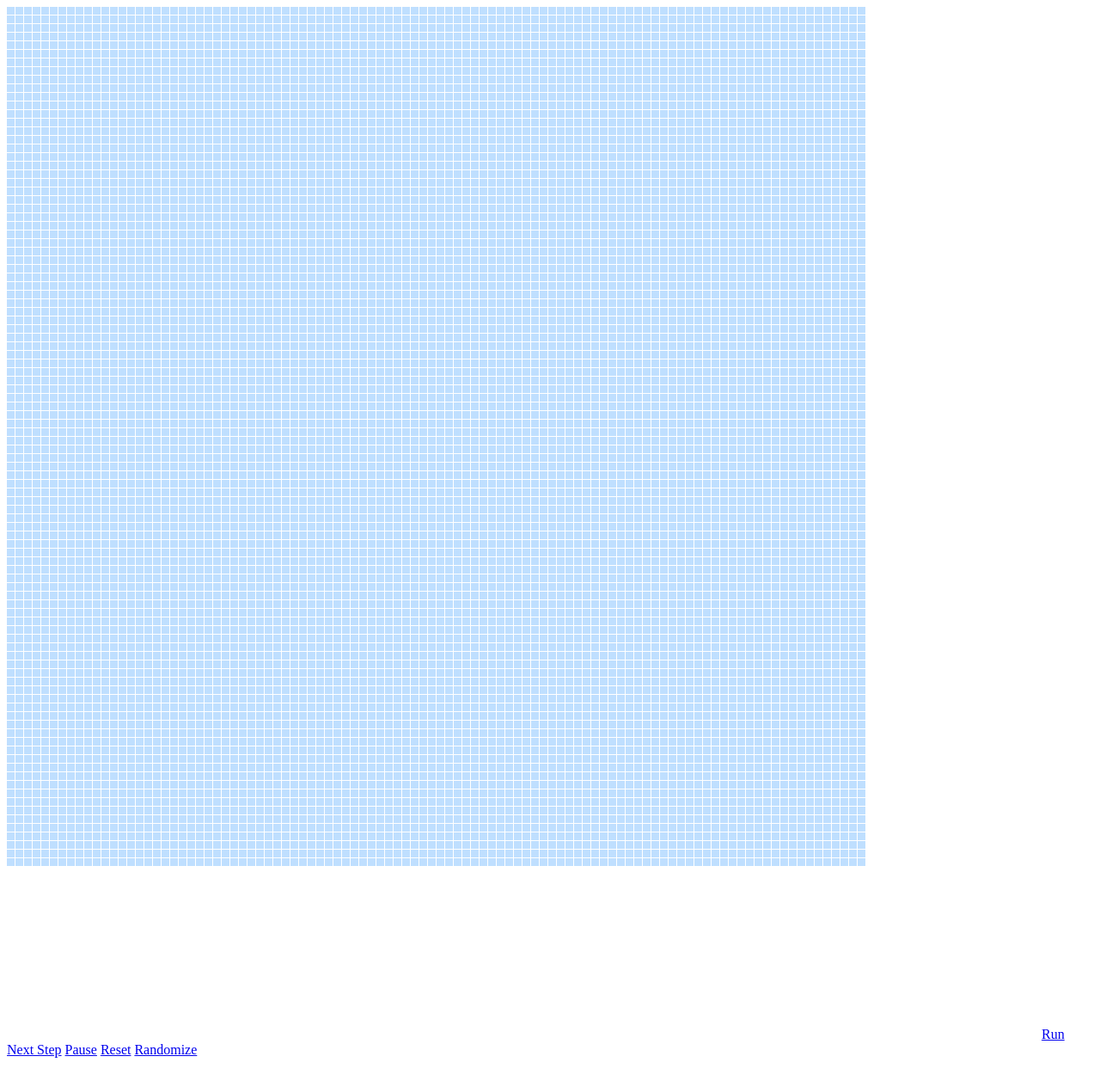
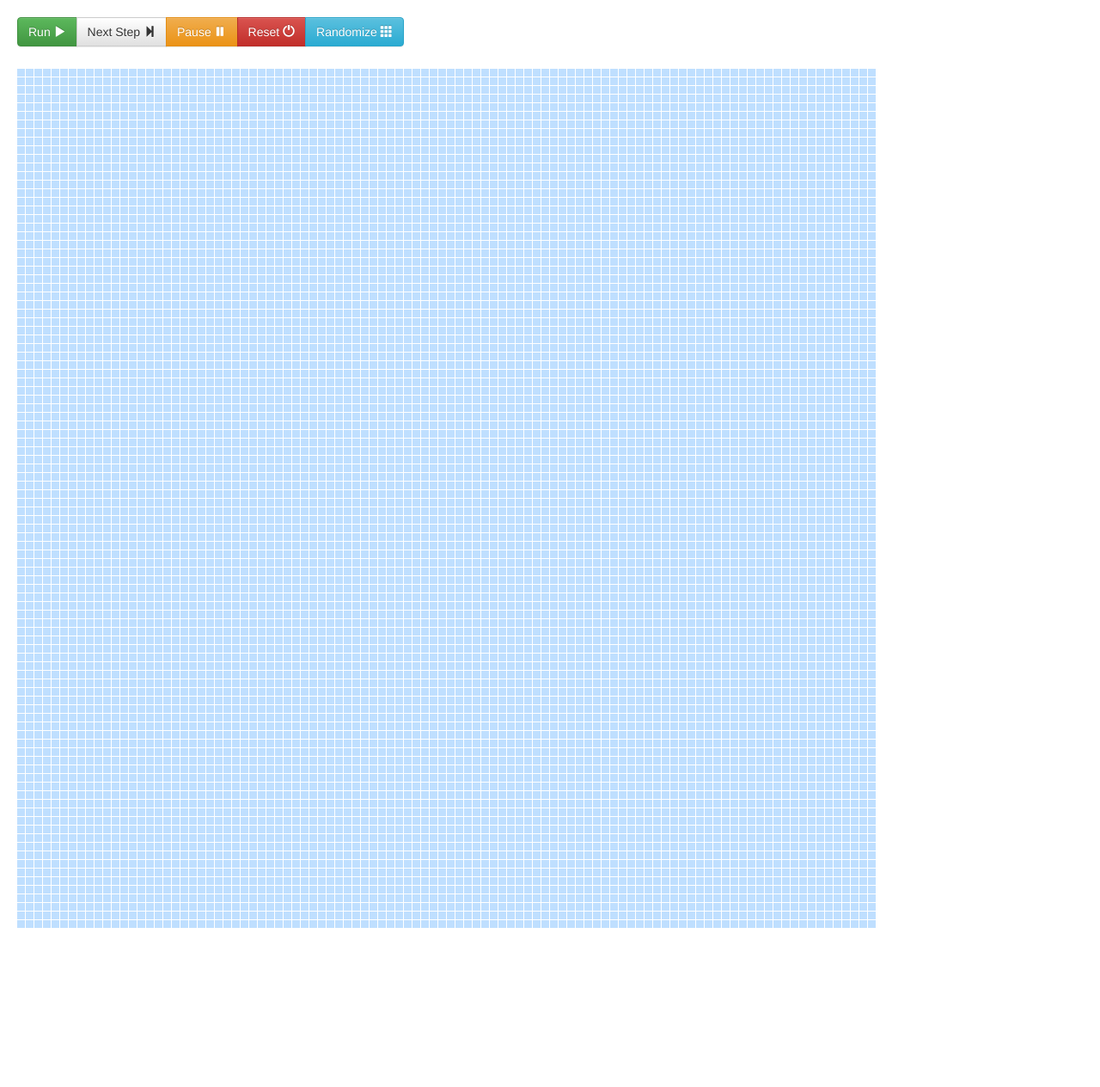
Before and after one commit to akurtovic/conway, a plain HTML site: page index.html in a window 1280 px wide. Shown: the whole page at 86% size. Before the commit the page ends 1238 px from the top, so only its background shows below. Drawn offline with nearby package versions, Linux system fonts and the light colour scheme.

Commit message:
Styling changes; adding Bootsrap

```diff
--- a/index.html
+++ b/index.html
@@ -1,15 +1,26 @@
 <!DOCTYPE html>
 <html>
 <head>
-	<title></title>
+	<title>Conway's Game of Life in JS+Canvas</title>
+	<script src="https://cdnjs.cloudflare.com/ajax/libs/angular.js/1.3.15/angular.min.js"></script>
+  <link rel="stylesheet" href="https://maxcdn.bootstrapcdn.com/bootstrap/3.3.4/css/bootstrap.min.css">
+  <link rel="stylesheet" href="https://maxcdn.bootstrapcdn.com/bootstrap/3.3.4/css/bootstrap-theme.min.css">
+  <link rel="stylesheet" href="style.css">
+  <script src="https://maxcdn.bootstrapcdn.com/bootstrap/3.3.4/js/bootstrap.min.js"></script>
 </head>
 <body>
+<div class="menu">
+  <div class="btn-group" role="group">
+    <button type="button" class="btn btn-success" onClick="run()">Run <span class="glyphicon glyphicon-play"></span></button>
+    <button type="button" class="btn btn-default" onClick="nextStep()">Next Step <span class="glyphicon glyphicon-step-forward"></span></button>
+    <button type="button" class="btn btn-warning" onClick="pause()">Pause <span class="glyphicon glyphicon-pause"></span></button>
+    <button type="button" class="btn btn-danger" onClick="reset()">Reset <span class="glyphicon glyphicon-off"></span></button>
+    <button type="button" class="btn btn-info" onClick="randomize()">Randomize <span class="glyphicon glyphicon-th"></span></button>
+  </div>
+</div>
+
 <canvas id="canvas"  width="1200" height="1200"></canvas>
-<a href="#" onClick="run()">Run<a/>
-<a href="#" onClick="nextStep()">Next Step</a>
-<a href="#" onClick="pause()">Pause</a>
-<a href="#" onClick="reset()">Reset</a>
-<a href="#" onClick="randomize()">Randomize</a>
+
 <script src="conway.js"></script>
 </script>
 
--- /dev/null
+++ b/style.css
@@ -0,0 +1,17 @@
+.menu {
+  position: fixed;
+  top: 0;
+  right: 0;
+  width: 100%;
+  height: 60px;
+  background-color: #fff;
+}
+
+.btn-group {
+  margin: 20px;
+}
+
+#canvas {
+  margin-top: 80px;
+  margin-left: 20px;
+}
```
